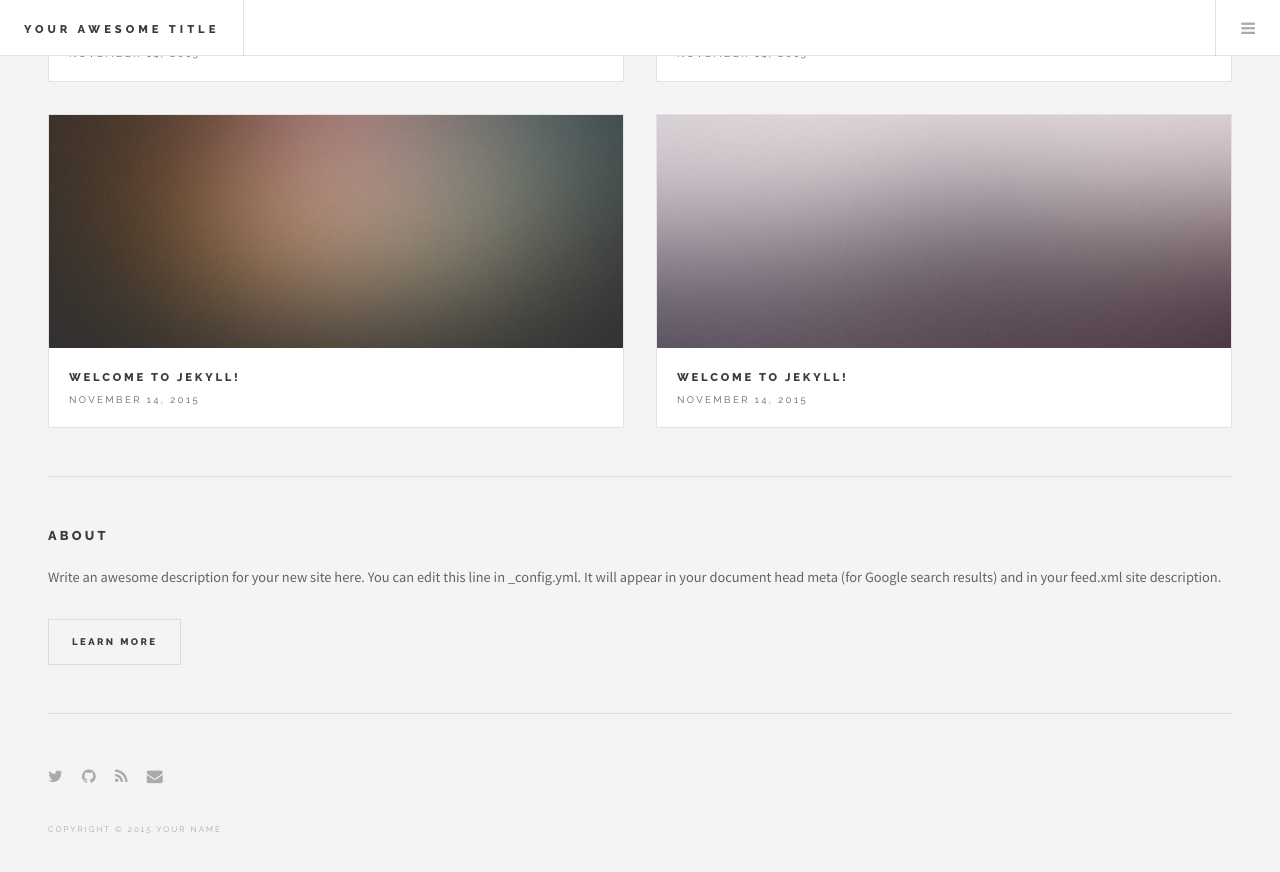
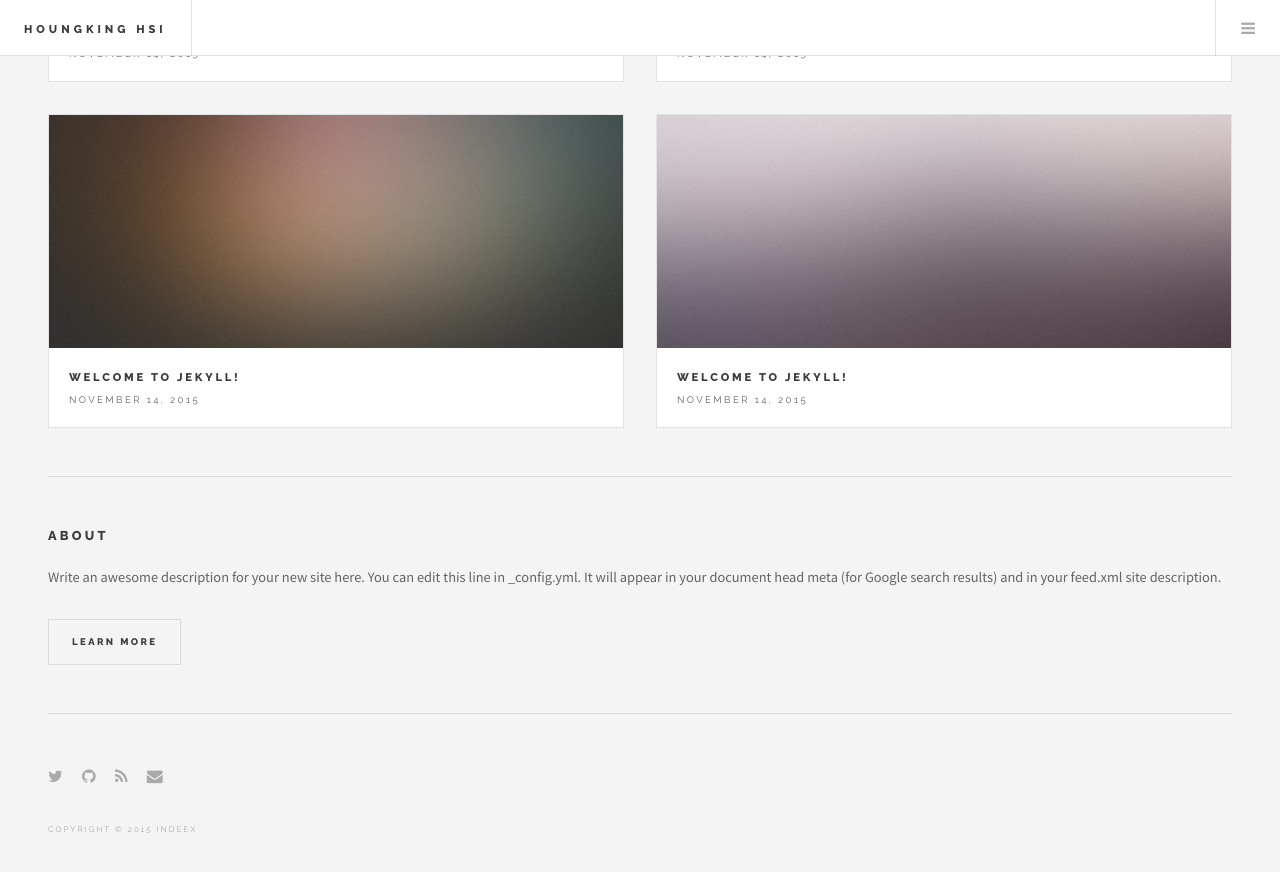
Before and after one commit to imisslovelove/books, a Jekyll site: the page built from index.html, in a window 1280 px wide and 900 px high, scrolled down 4461 px. Shown: the top 872 px of the window. Built offline with Jekyll 4.4.1, drawn with Linux system fonts in a browser that asks for light colours; the list of posts is cut into pages by our own code; some of the changed text lies outside the part shown.

Commit message:
Update _config.yml

```diff
--- a/_config.yml
+++ b/_config.yml
@@ -1,20 +1,20 @@
 # Site settings
-title: Your awesome title
-email: your-email@domain.com
+title: Houngking Hsi
+email: imisslovelove@live.com
 description: > # this means to ignore newlines until "baseurl:"
   Write an awesome description for your new site here. You can edit this
   line in _config.yml. It will appear in your document head meta (for
   Google search results) and in your feed.xml site description.
-baseurl: "" # the subpath of your site, e.g. /blog/
-url: "http://yourdomain.com" # the base hostname & protocol for your site
-twitter_username: jekyllrb
-github_username:  jekyll
+baseurl: "/books/" # the subpath of your site, e.g. /blog/
+url: "" # the base hostname & protocol for your site
+twitter_username: imisslovelove
+github_username:  houngkinghsi
 
 # Build settings
 markdown: kramdown
 
 paginate: 4
 
-author: Your name
+author: Indeex
 
 gems: [jekyll-paginate]
```
